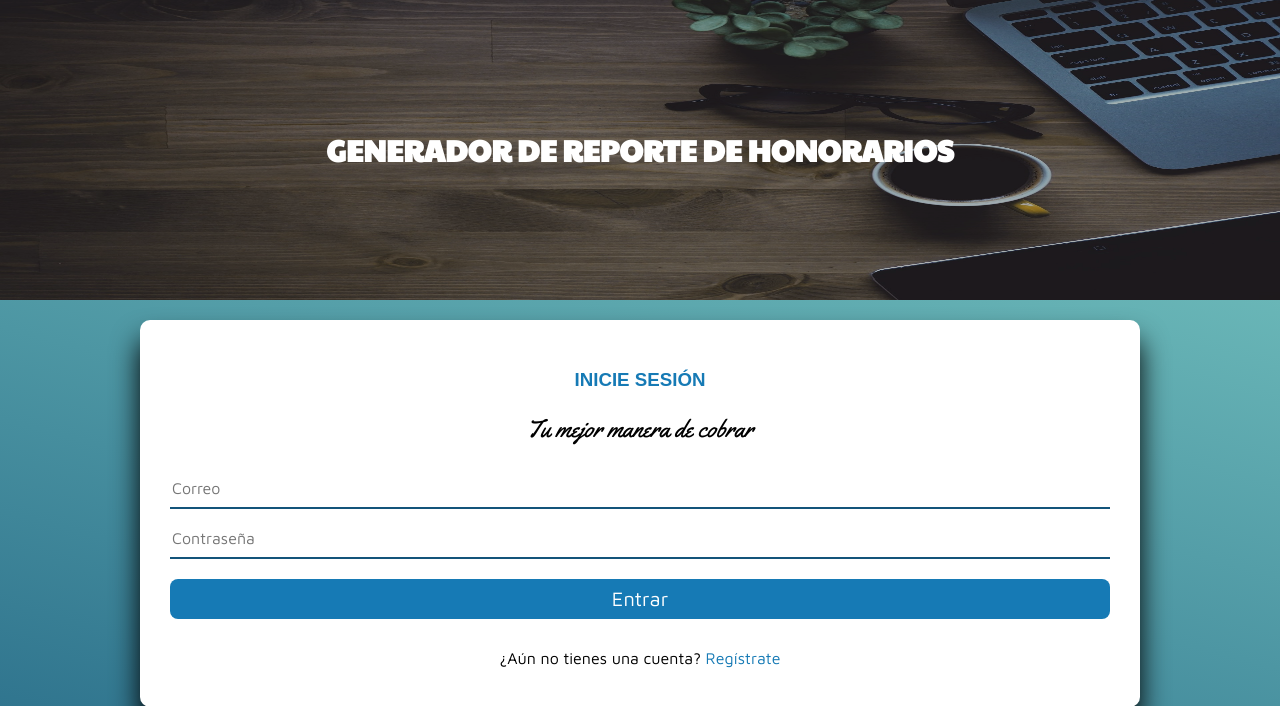
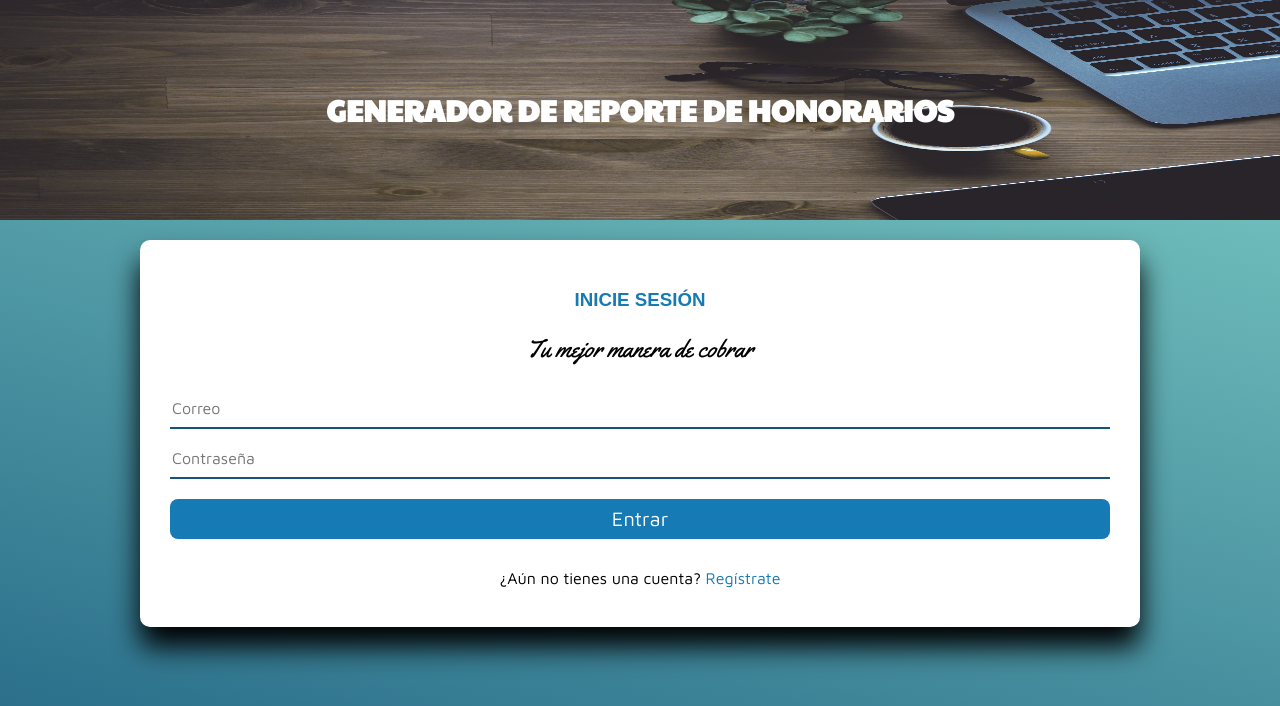
Before and after one commit to TecAbel/GRH, a PHP site: page / in a window 1280 px wide. Shown: the top 706 px of the page. Run offline with PHP 8.4, Linux system fonts and the light colour scheme; some libraries are stand-ins or nearby versions.

Commit message:
tamaños de hero

```diff
--- a/css/estilos.css
+++ b/css/estilos.css
@@ -159,7 +159,17 @@ input.obligatorio{
     background-image: url(../img/work.jpg);
     background-size: 100% 100%;
     background-attachment: fixed;
-    height: 30rem;
+    height: 10rem;
+    position: relative;
+    display: flex;/*quita el espacio*/
+    justify-content: center;
+    align-items: center;
+}
+.hero-index{
+    background-image: url(../img/work.jpg);
+    background-size: 100% 100%;
+    background-attachment: fixed;
+    height: 22rem;
     position: relative;
     display: flex;/*quita el espacio*/
     justify-content: center;
@@ -172,7 +182,7 @@ input.obligatorio{
 }
 .hero::after{
     content:'';
-    background-color: rgba(0, 0, 0, .3);
+    background-color: rgba(0, 0, 0, .5);
     position: absolute;
     top: 0;
     left:0;
--- a/index.php
+++ b/index.php
@@ -81,7 +81,7 @@
 
 </head>
 <body>
-    <div class="hero">
+    <div class="hero-index">
         <div class="contenedor-hero">
             <h1>Generador de Reporte de Honorarios</h1>
         </div>
```
Also changed, not shown: img/office delgado.jpg (added).
